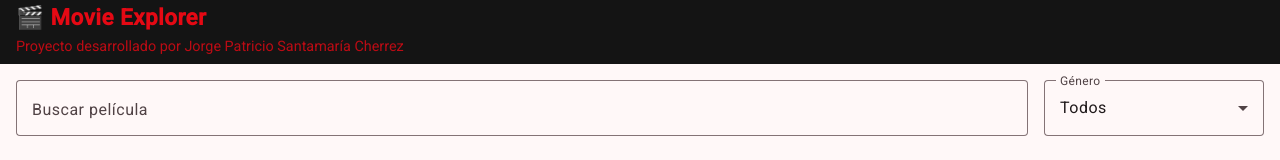
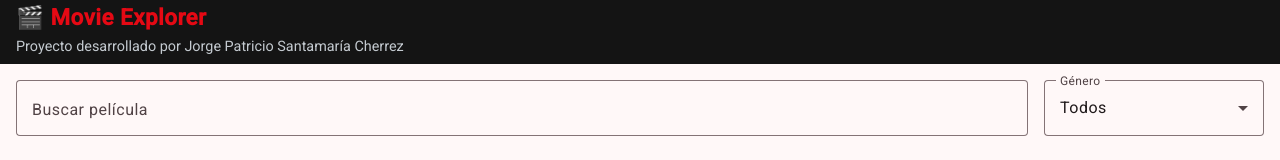
Before and after one commit to Patogol35/movie-explorer, an Angular app: page / in a window 1280 px wide. Shown: the top 160 px of the page. Built offline with nearby package versions, Linux system fonts and the light colour scheme.

Commit message:
Update home.component.css

```diff
--- a/src/app/pages/home/home.component.css
+++ b/src/app/pages/home/home.component.css
@@ -48,7 +48,7 @@
 
 .subtitle {
   font-size: 0.9rem;
-  color: #e50914;
+  color: #F0F8FF;
   opacity: 0.8;
   margin-top: 2px; /* separa un poco del logo */
 }
```
